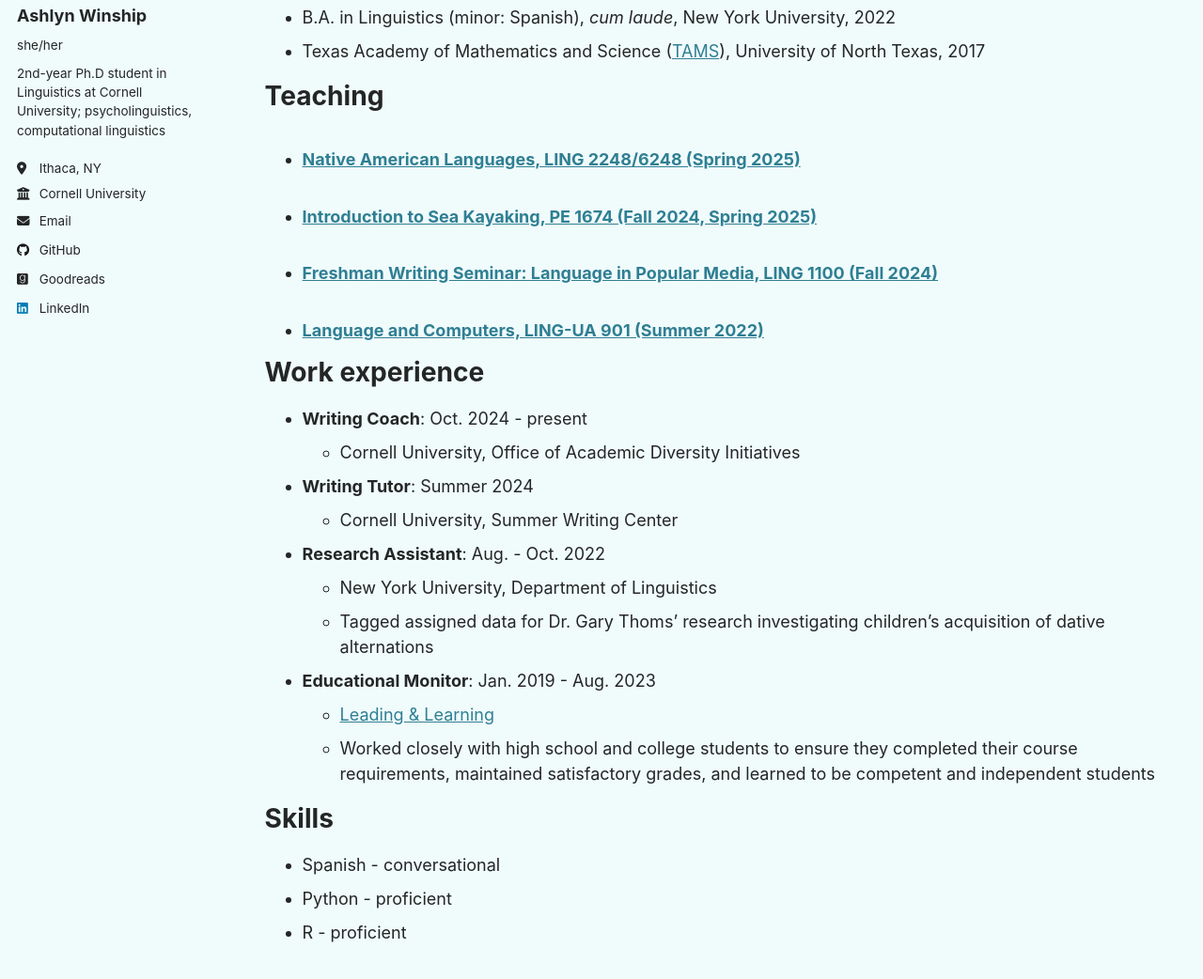
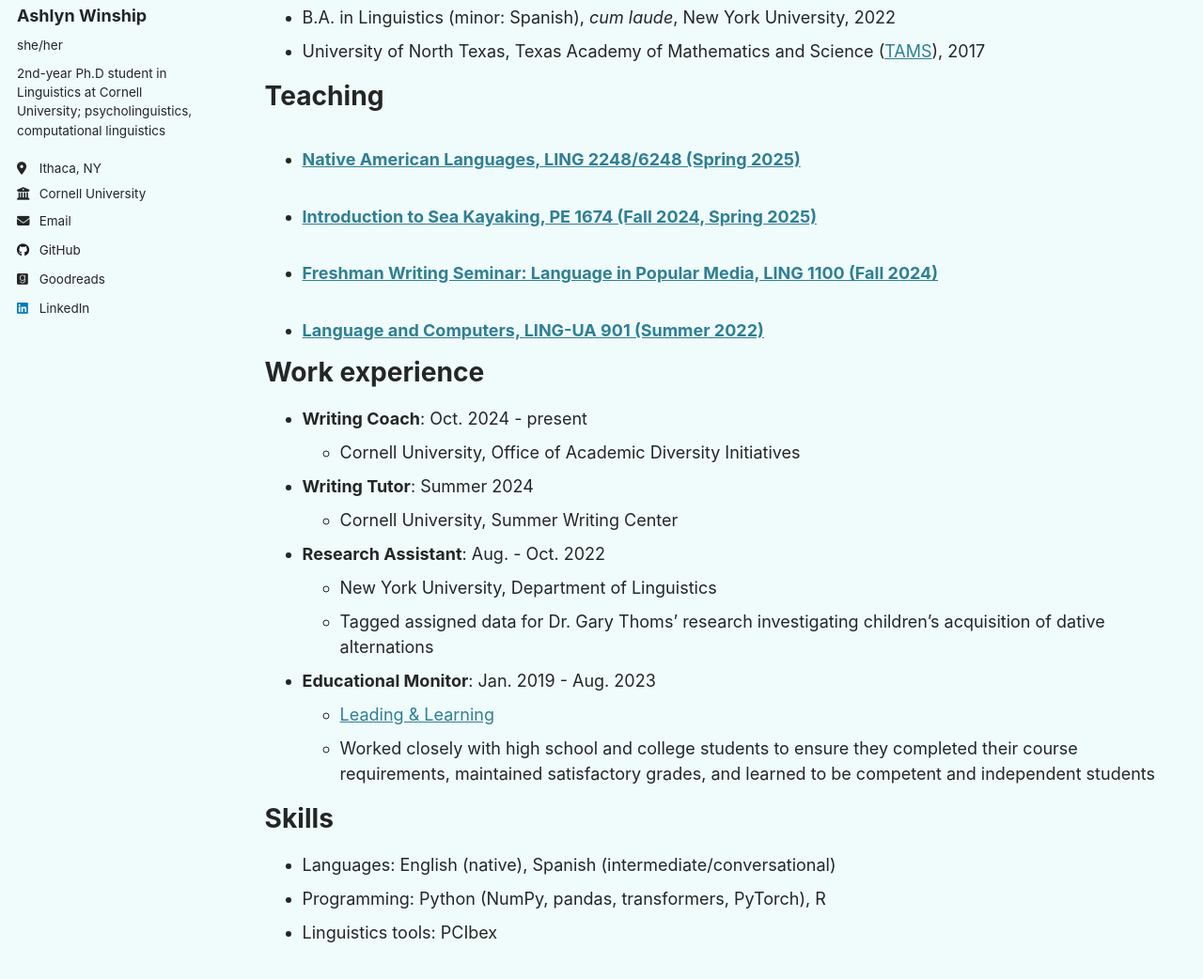
Before and after one commit to ashlynwinship/ashlynwinship.github.io, a Jekyll site: the page built from _pages/cv.md, in a window 1280 px wide and 1400 px high, cut to the strip 285-1327 px from the top of the window. Shown: the whole strip at 94% size. Built offline with Jekyll 4.4.1, drawn with Linux system fonts in a browser that asks for light colours.

Commit message:
Update cv.md

```diff
--- a/_pages/cv.md
+++ b/_pages/cv.md
@@ -15,7 +15,7 @@ Education
 ======
 * Ph.D in Linguistics (minor: Cognitive Science), Cornell University, expected 2028
 * B.A. in Linguistics (minor: Spanish), <i>cum laude</i>, New York University, 2022
-* Texas Academy of Mathematics and Science (<a target="_blank" rel="noopener" href="https://tams.unt.edu/">TAMS</a>), University of North Texas, 2017
+* University of North Texas, Texas Academy of Mathematics and Science (<a target="_blank" rel="noopener" href="https://tams.unt.edu/">TAMS</a>), 2017
 
 
 <!-- Publications
@@ -55,9 +55,9 @@ Work experience
 
 Skills
 ======
-* Spanish - conversational
-* Python - proficient
-* R - proficient
+* Languages: English (native), Spanish (intermediate/conversational)
+* Programming: Python (NumPy, pandas, transformers, PyTorch), R
+* Linguistics tools: PCIbex
 
 <!-- Service and leadership
 ======
```
